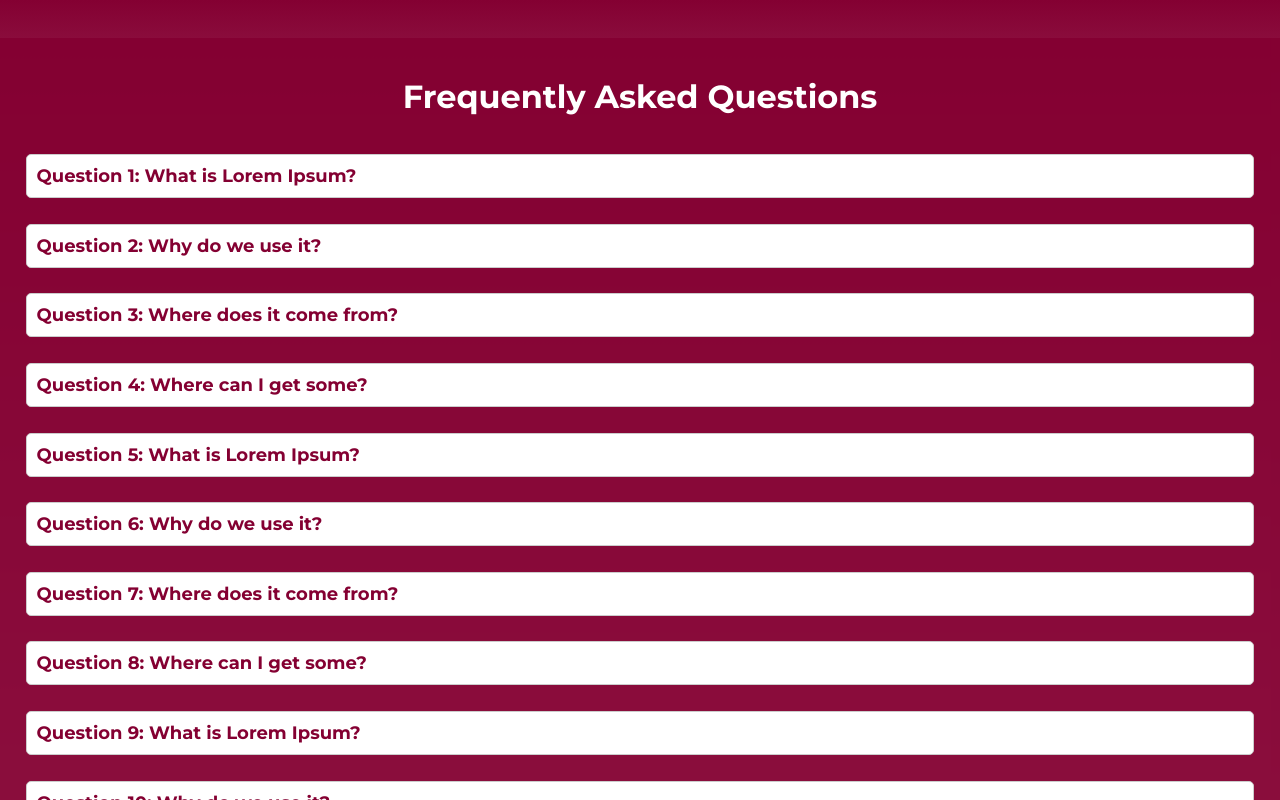
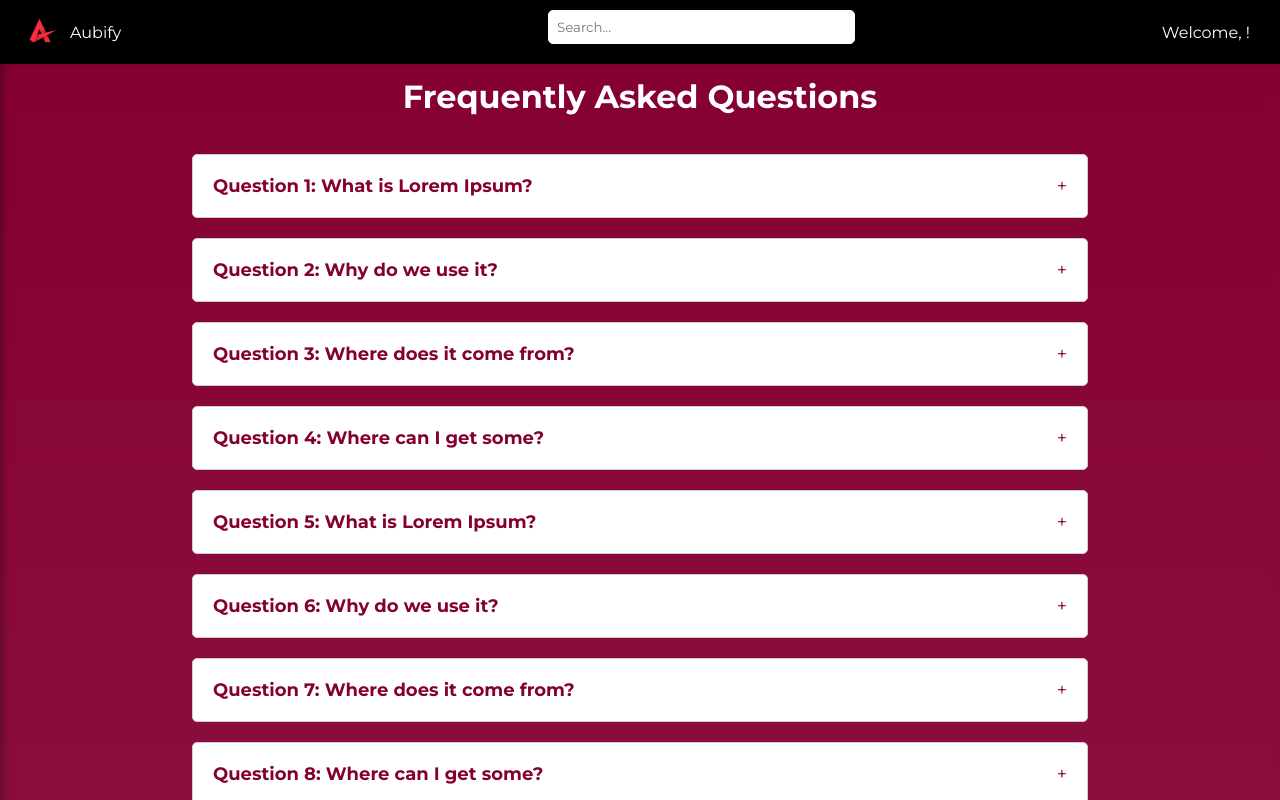
Before and after one commit to omarabbas1/Aubify, a React (Create React App) app: page /faq in a window 1280 px wide. Built offline with nearby package versions, Linux system fonts and the light colour scheme.

Commit message:
bug fixes and styles added

```diff
--- a/src/components/CommentPage/CommentPage.jsx
+++ b/src/components/CommentPage/CommentPage.jsx
@@ -6,7 +6,7 @@ import upvoteIcon from '../icons/upvote.png';
 import downvoteIcon from '../icons/downvote.png';
 import commentIcon from '../icons/comment.png';
 import shareIcon from '../icons/share.png';
-import Navbar from '../NavBar/Navbar';
+import NavBar from '../NavBar/NavBar';
 const CommentPage = () => {
   const { postId } = useParams();
   const [post, setPost] = useState(null);
@@ -117,7 +117,7 @@ const fetchPosts = async () => {
 
   return (
     <div className="comment-page">
-      <Navbar/>
+      <NavBar/>
       <h3>Post:</h3>
       {post ? (
         <div key={post._id} className="post">
--- a/src/components/FAQ/FAQ.css
+++ b/src/components/FAQ/FAQ.css
@@ -27,10 +27,11 @@
     border: 1px solid #ccc; /* Border around each FAQ item */
     border-radius: 5px;
     margin-bottom: 20px;
-    padding: 10px;
+    padding: 20px;
     background-color: #fff; /* White background color */
-    margin: 2%;
     cursor: pointer;
+    width: 70%;
+    margin-left: 15%;
 }
 
 /* Question container styles */
@@ -52,6 +53,7 @@
 /* Expand icon styles */
 .expand-icon {
     font-size: 18px;
+    color: #840032;
 }
 
 /* Answer styles */
--- a/src/components/FAQ/FAQ.jsx
+++ b/src/components/FAQ/FAQ.jsx
@@ -1,6 +1,6 @@
 import React, { useState } from 'react';
 import './FAQ.css';
-import Navbar from '../NavBar/Navbar';
+import NavBar from '../NavBar/NavBar';
 
 const FAQ = () => {
   const [expandedIndex, setExpandedIndex] = useState(null);
@@ -54,6 +54,7 @@ const FAQ = () => {
 
   return (
     <div className="faq-container">
+        <NavBar/>
         <h1>Frequently Asked Questions</h1>
         <div className="faq-list">
             {/* Map through the FAQ data to render questions and answers */}
--- a/src/components/HomePage/HomePage.jsx
+++ b/src/components/HomePage/HomePage.jsx
@@ -6,7 +6,7 @@ import upvoteIcon from '../icons/upvote.png'; // Add your icons in the public/as
 import downvoteIcon from '../icons/downvote.png';
 import commentIcon from '../icons/comment.png';
 import shareIcon from '../icons/share.png';
-import Navbar from '../NavBar/Navbar';
+import NavBar from '../NavBar/NavBar';
 import SideBar from '../SideBar/SideBar';
 
 
@@ -102,7 +102,7 @@ const HomePage = () => {
 
   return (
     <div className="home-page">
-      <Navbar/>
+      <NavBar/>
       <div className='post-container'>
       <h1>Add a Post:</h1>
   <input
```
Also changed, not shown: src/components/NavBar/Navbar.jsx (line endings or trailing spaces).
